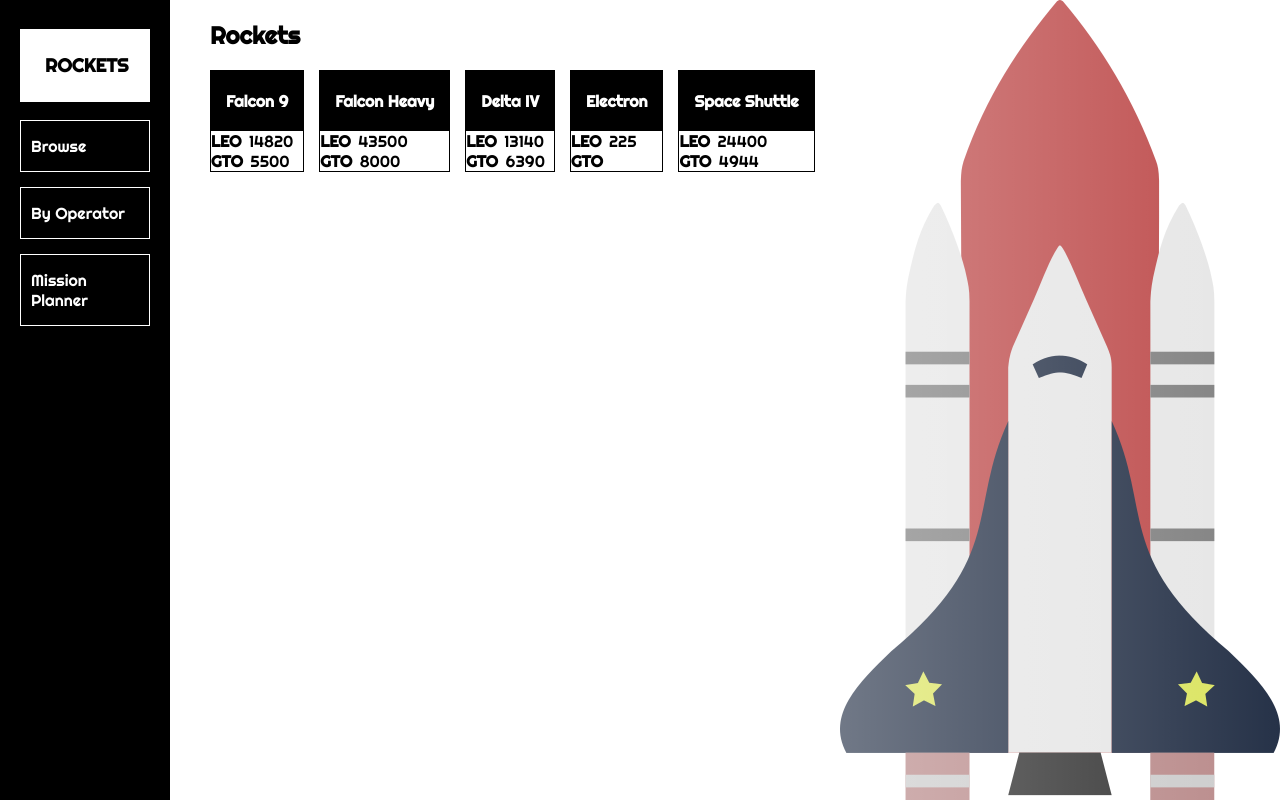
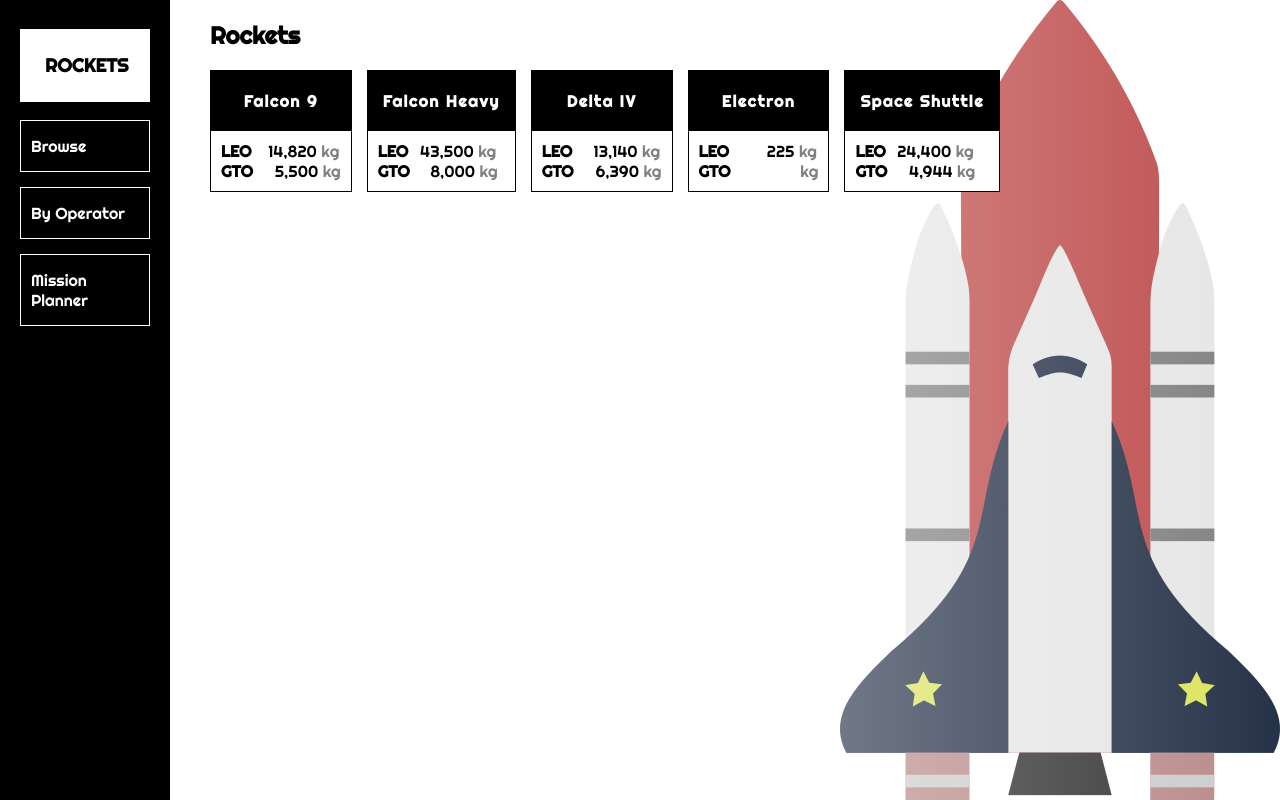
Before and after one commit to fotijr/rockets, an Angular app: page /rockets in a window 1280 px wide. Built offline with nearby package versions, Linux system fonts and the light colour scheme.

Commit message:
Formatting rocket lift numbers

```diff
--- a/src/app/rockets/rockets.component.css
+++ b/src/app/rockets/rockets.component.css
@@ -1,6 +1,16 @@
 div.spec > label {
     font-weight: bold;
     margin-right: 3px;
+}
+
+.spec > span{
+    min-width: 85px;
+    text-align: right;
+    display: inline-block;
+}
+
+span.unit{
+    color: gray;
 }
 
 .rocket {
@@ -15,9 +25,15 @@
     color: #fff;
     margin: 0;
     padding: 20px 15px;
+    letter-spacing: 1.5px;
+    text-align: center;
 }
 
 .rocket a {
     text-decoration: none;
     color: #fff;
 }
+
+.rocket-body {
+    padding: 10px;
+}
--- a/src/app/rockets/rockets.component.html
+++ b/src/app/rockets/rockets.component.html
@@ -7,10 +7,18 @@
       </h4>
       <div class="rocket-body">
         <div class="spec">
-          <label>LEO</label> {{rocket.config[0].leo}}
+          <label>LEO</label>
+          <span>
+            {{rocket.config[0].leo | number}}
+            <span class="unit">kg</span>
+          </span>
         </div>
         <div class="spec">
-          <label>GTO</label> {{rocket.config[0].gto}}
+          <label>GTO</label>
+          <span>
+            {{rocket.config[0].gto | number}}
+            <span class="unit">kg</span>
+          </span>
         </div>
       </div>
     </div>
```
